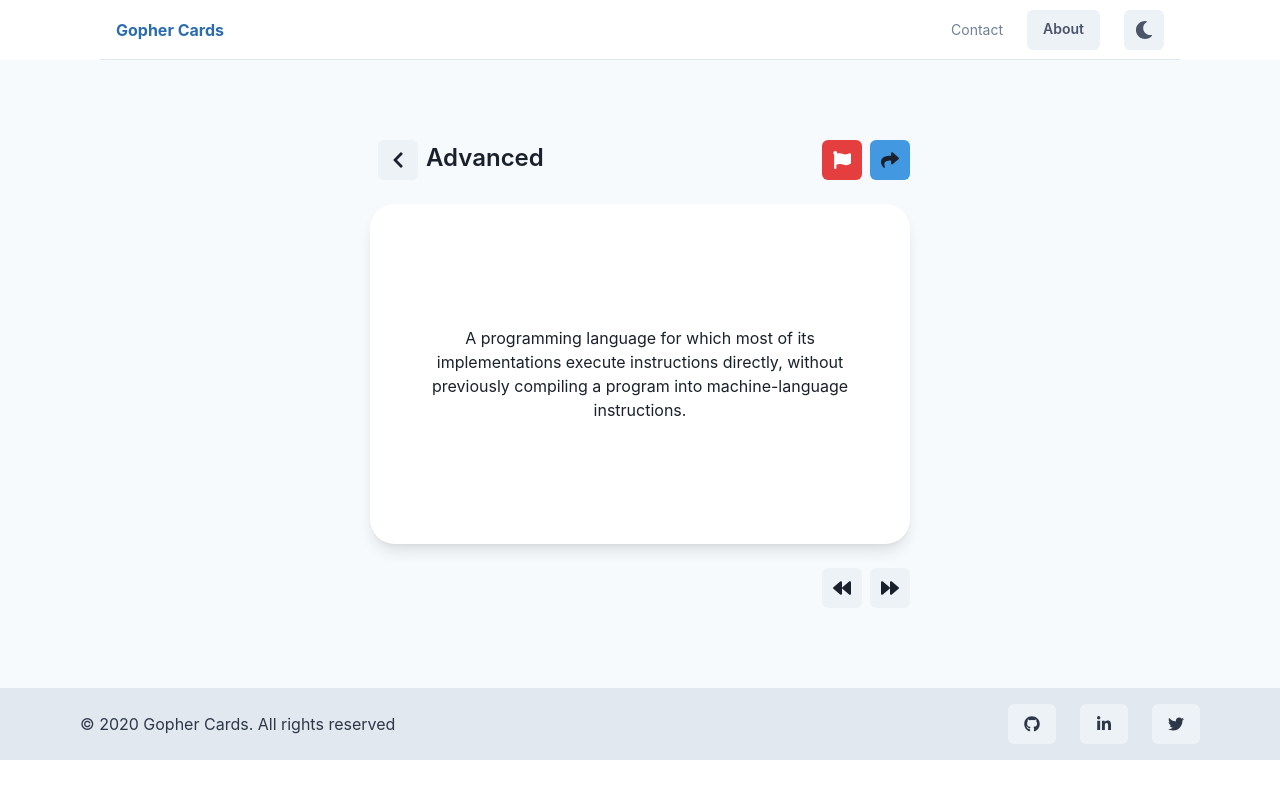
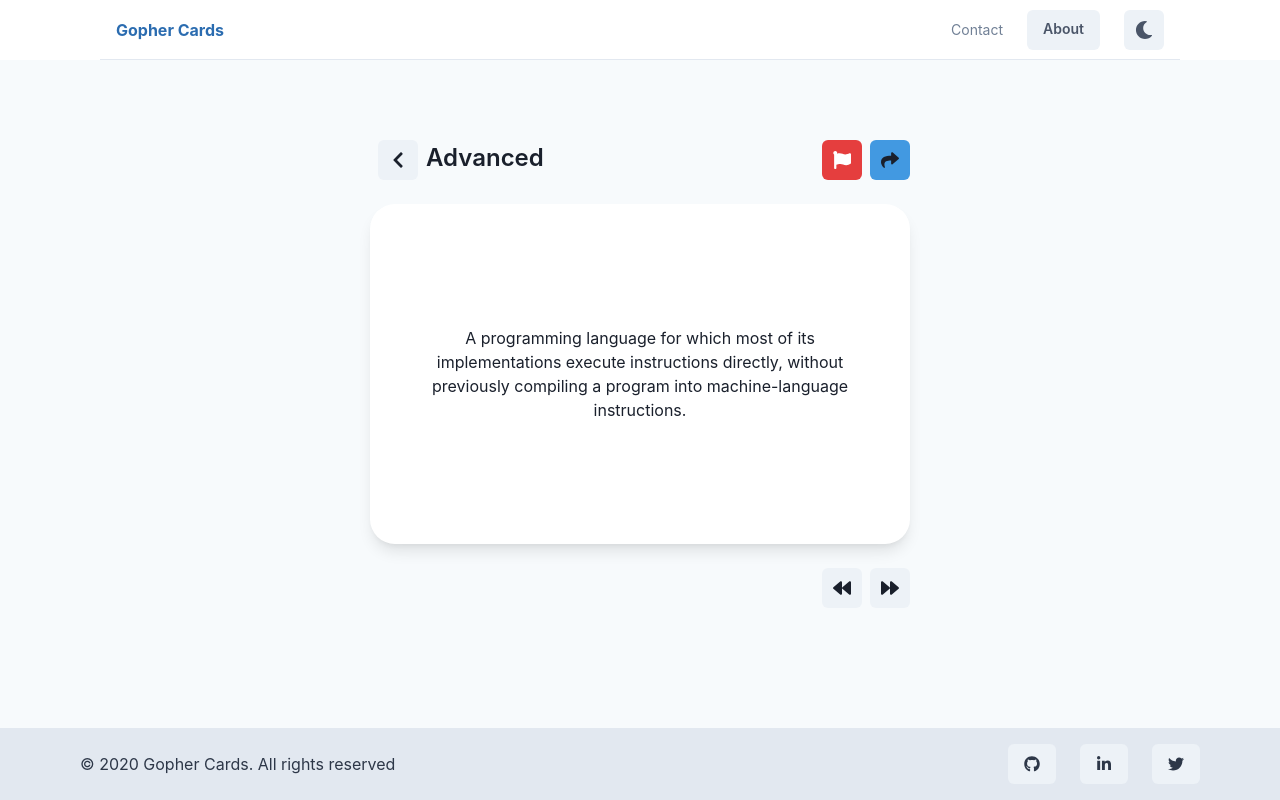
Before and after one commit to Robogeek95/gopher-cards, a React (Create React App) app: page /advanced in a window 1280 px wide. Built offline with nearby package versions, Linux system fonts and the light colour scheme.

Commit message:
fixed module page height

```diff
--- a/src/pages/Module.tsx
+++ b/src/pages/Module.tsx
@@ -33,7 +33,7 @@ export default function Module() {
   }, [history, module]);
 
   return (
-    < >
+    <Grid templateRows="auto 1fr auto" height="100vh">
       <NavBar />
 
       <Box bg={useColorModeValue("gray.50", "blue.800")}>
@@ -137,6 +137,6 @@ export default function Module() {
       </Box>
 
       <Footer />
-    </>
+    </Grid>
   );
 }
```
